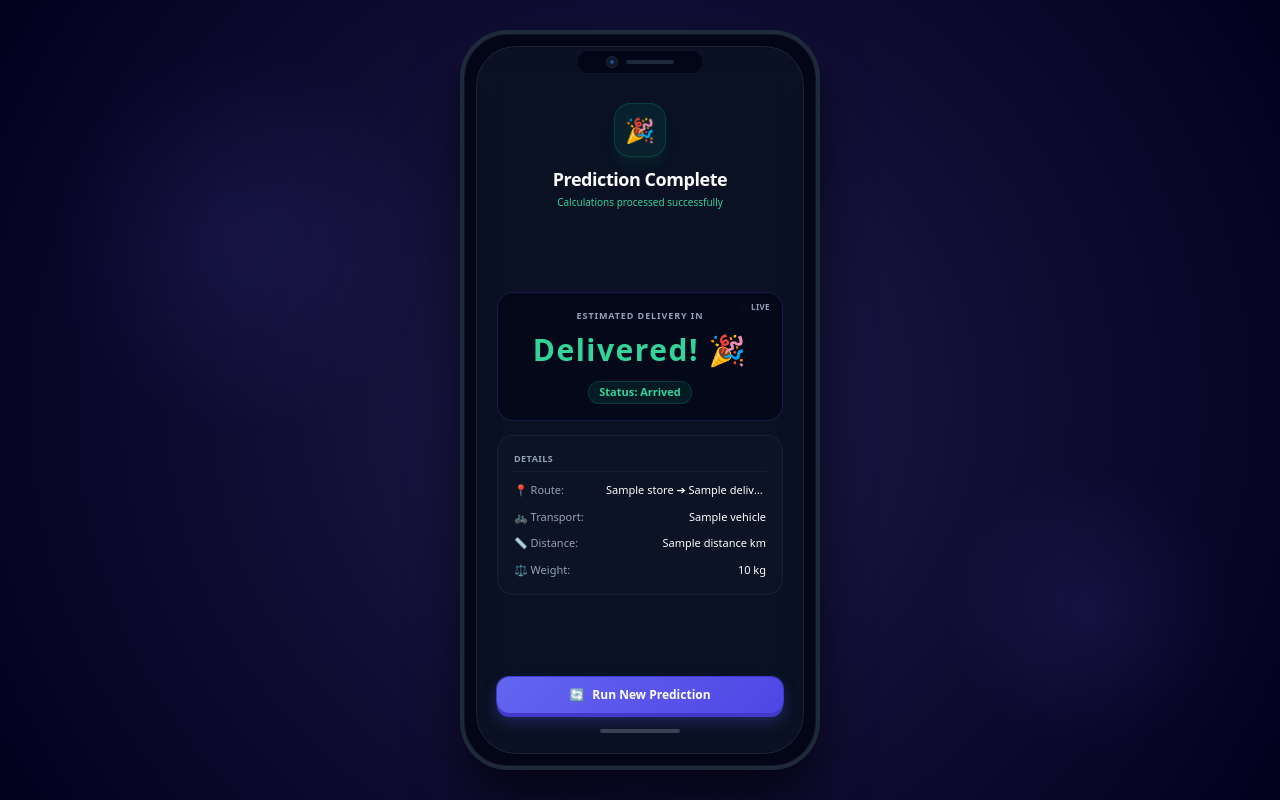
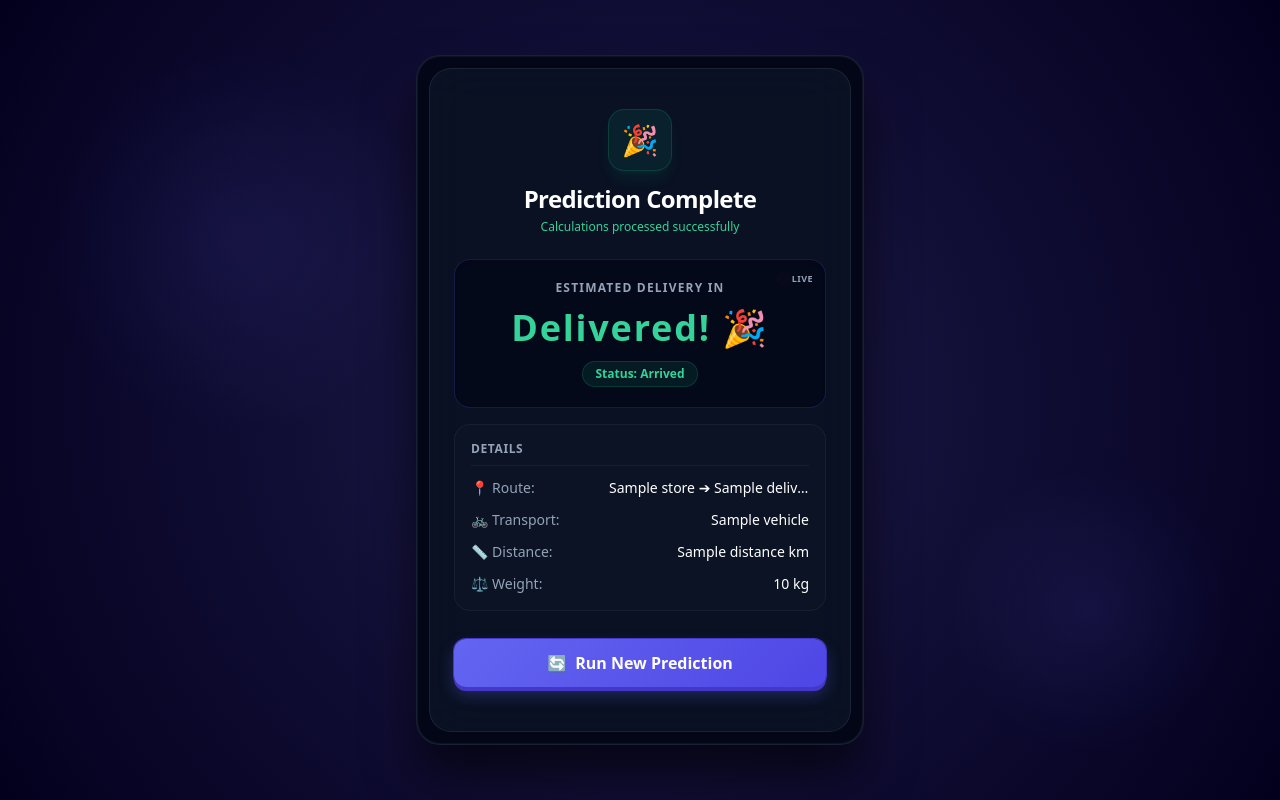
Before and after one commit to kavitha27c-droid/delivery-track, a Flask app: template templates/results.html in a window 1280 px wide. Run offline with Flask 3, Linux system fonts and the light colour scheme; the template is opened without the code that fills it: most values are stand-ins (such as "Sample title", 1, 10 or a date in 2020); some libraries are stand-ins or nearby versions.

Commit message:
Update results.html

```diff
--- a/templates/results.html
+++ b/templates/results.html
@@ -12,13 +12,13 @@
             background: radial-gradient(circle at 50% 50%, #1e1b4b 0%, #03001e 100%);
             min-height: 100vh;
             perspective: 1200px;
-            overflow: hidden;
+            overflow-x: hidden;
             -webkit-tap-highlight-color: transparent;
             font-family: system-ui, -apple-system, BlinkMacSystemFont, 'Segoe UI', Roboto, Oxygen, Ubuntu, Cantarell, sans-serif;
         }
 
-        /* 3D Mobile Device Chassis - Adjusted to standard production viewport dimensions */
-        .phone-container {
+        /* 3D Dashboard Card Chassis - Now fully fluid and responsive */
+        .card-container {
             transform-style: preserve-3d;
             transition: transform 0.15s ease-out;
             box-shadow:
@@ -32,15 +32,6 @@
             backdrop-filter: blur(20px);
             -webkit-backdrop-filter: blur(20px);
             border: 1px solid rgba(255, 255, 255, 0.08);
-        }
-
-        /* Hide scrollbar for cleaner app appearance while retaining scrolling behavior */
-        .no-scrollbar::-webkit-scrollbar {
-            display: none;
-        }
-        .no-scrollbar {
-            -ms-overflow-style: none;
-            scrollbar-width: none;
         }
 
         /* Volumetric 3D Button Style */
@@ -84,65 +75,57 @@
         }
     </style>
 </head>
-<body class="flex justify-center items-center min-h-screen p-4">
+<body class="flex justify-center items-center min-h-screen p-4 sm:p-6 md:p-8">
 
     <!-- Interactive Background Bubbles -->
-    <div class="bubble w-[400px] h-[400px] top-10 left-10 animate-pulse"></div>
-    <div class="bubble w-[300px] h-[300px] bottom-10 right-10 animate-pulse" style="animation-delay: 2s;"></div>
+    <div class="bubble w-[250px] h-[250px] sm:w-[400px] sm:h-[400px] top-10 left-10 animate-pulse"></div>
+    <div class="bubble w-[200px] h-[200px] sm:w-[300px] sm:h-[300px] bottom-10 right-10 animate-pulse" style="animation-delay: 2s;"></div>
 
-    <!-- 3D Phone Chassis Wrapper (Standardized Dimensions) -->
-    <div id="phone" class="phone-container w-[360px] h-[740px] bg-slate-950 rounded-[48px] p-3 border-4 border-slate-800 relative z-10 flex flex-col overflow-hidden">
-
-        <!-- Phone Camera Notch -->
-        <div class="absolute top-4 left-1/2 transform -translate-x-1/2 w-32 h-6 bg-slate-950 rounded-full z-30 flex items-center justify-center border border-slate-800/50">
-            <div class="w-3 h-3 rounded-full bg-slate-900 border border-slate-800 mr-2 flex justify-center items-center">
-                <div class="w-1 h-1 rounded-full bg-blue-500/50"></div>
-            </div>
-            <div class="w-12 h-1 bg-slate-800 rounded-full"></div>
-        </div>
+    <!-- 3D Fluid Chassis - Dynamically conforms to screen size like your index page -->
+    <div id="interactive-card" class="card-container w-full max-w-md bg-slate-950 rounded-3xl p-2 sm:p-3 border border-slate-800/80 relative z-10 flex flex-col overflow-hidden">
 
         <!-- Glassmorphic Screen Layer -->
-        <div class="glass-screen flex-1 rounded-[40px] px-5 pt-12 pb-5 flex flex-col justify-between overflow-y-auto no-scrollbar z-20">
+        <div class="glass-screen flex-1 rounded-[22px] px-5 py-8 sm:px-6 sm:py-10 flex flex-col justify-between z-20">
 
             <!-- App Header -->
-            <div class="text-center mt-2">
-                <div class="inline-flex p-2.5 bg-emerald-500/10 rounded-2xl border border-emerald-500/20 mb-2 shadow-lg shadow-emerald-500/10">
-                    <span class="text-2xl">🎉</span>
+            <div class="text-center">
+                <div class="inline-flex p-3 bg-emerald-500/10 rounded-2xl border border-emerald-500/20 mb-3 shadow-lg shadow-emerald-500/10">
+                    <span class="text-3xl">🎉</span>
                 </div>
-                <h2 class="text-lg font-bold tracking-tight text-white">Prediction Complete</h2>
-                <p class="text-[10px] text-emerald-400 mt-0.5">Calculations processed successfully</p>
+                <h2 class="text-xl sm:text-2xl font-bold tracking-tight text-white">Prediction Complete</h2>
+                <p class="text-xs text-emerald-400 mt-1">Calculations processed successfully</p>
             </div>
 
             <!-- Result Card Viewport -->
-            <div class="my-4 flex-1 flex flex-col justify-center space-y-3.5">
+            <div class="my-6 space-y-4">
 
                 <!-- Live Ticking Countdown Display -->
-                <div class="bg-slate-950/60 p-4 rounded-2xl border border-indigo-500/20 text-center shadow-inner relative overflow-hidden">
-                    <div class="absolute top-2 right-3 flex items-center gap-1">
-                        <span class="w-1.5 h-1.5 rounded-full bg-red-500 animate-ping"></span>
-                        <span class="text-[8px] text-slate-400 font-bold uppercase tracking-wider">Live</span>
+                <div class="bg-slate-950/60 p-5 rounded-2xl border border-indigo-500/20 text-center shadow-inner relative overflow-hidden">
+                    <div class="absolute top-3 right-3 flex items-center gap-1">
+                        <span class="w-2 h-2 rounded-full bg-red-500 animate-ping"></span>
+                        <span class="text-[9px] text-slate-400 font-bold uppercase tracking-wider">Live</span>
                     </div>
 
-                    <p class="text-[9px] text-slate-400 uppercase tracking-widest font-bold">Estimated Delivery In</p>
+                    <p class="text-[10px] sm:text-xs text-slate-400 uppercase tracking-widest font-bold">Estimated Delivery In</p>
 
-                    <!-- This ID is targeted by JS to tick down live -->
-                    <h1 id="live-timer" class="text-3xl font-extrabold text-indigo-400 my-2.5 tracking-wider">
+                    <!-- Targeted by JS to tick down live -->
+                    <h1 id="live-timer" class="text-3xl sm:text-4xl font-extrabold text-indigo-400 my-3 tracking-wider">
                         {{ result.hours }}h {{ result.minutes }}m 00s
                     </h1>
 
                     <!-- Color-Coded Dynamic Status Badge -->
-                    <span id="status-badge" class="px-2.5 py-0.5 text-[11px] font-semibold rounded-full bg-indigo-500/10 border border-indigo-500/20 text-indigo-300 inline-block">
+                    <span id="status-badge" class="px-3 py-1 text-xs font-semibold rounded-full bg-indigo-500/10 border border-indigo-500/20 text-indigo-300 inline-block">
                         Status: {{ result.status }}
                     </span>
                 </div>
 
                 <!-- Parameters breakdown -->
-                <div class="bg-slate-900/40 p-4 rounded-2xl border border-white/5 text-[11px] space-y-2.5">
-                    <h3 class="text-[9px] uppercase tracking-wider font-bold text-slate-400 border-b border-white/5 pb-1.5">Details</h3>
+                <div class="bg-slate-900/40 p-4 rounded-2xl border border-white/5 text-xs sm:text-sm space-y-3">
+                    <h3 class="text-[10px] sm:text-xs uppercase tracking-wider font-bold text-slate-400 border-b border-white/5 pb-2">Details</h3>
 
-                    <div class="flex justify-between items-center gap-2">
-                        <span class="text-slate-400 shrink-0">📍 Route:</span>
-                        <span class="text-white font-medium text-right truncate max-w-[160px]">{{ result.store }} ➔ {{ result.delivery }}</span>
+                    <div class="flex justify-between items-center gap-4">
+                        <span class="text-slate-400 whitespace-nowrap">📍 Route:</span>
+                        <span class="text-white font-medium text-right truncate max-w-[200px]">{{ result.store }} ➔ {{ result.delivery }}</span>
                     </div>
                     <div class="flex justify-between items-center">
                         <span class="text-slate-400">🚲 Transport:</span>
@@ -160,20 +143,18 @@
             </div>
 
             <!-- Dynamic Re-calculate Action Button -->
-            <div class="pt-1">
-                <a href="/" class="btn-3d w-full text-white font-bold py-2.5 text-xs flex items-center justify-center gap-2">
+            <div class="pt-2">
+                <a href="/" class="btn-3d w-full text-white font-bold py-3 text-sm sm:text-base flex items-center justify-center gap-2">
                     <span>🔄</span> Run New Prediction
                 </a>
             </div>
 
-            <!-- Device Navigation virtual indicator pill -->
-            <div class="w-20 h-1 bg-white/20 rounded-full mx-auto mt-3"></div>
         </div>
     </div>
 
     <!-- JavaScript to power the dynamic 3D tilting & the live countdown -->
     <script>
-        const phone = document.getElementById('phone');
+        const interactiveCard = document.getElementById('interactive-card');
 
         // --- 1. Dynamic 3D Tilt Mechanics ---
         document.addEventListener('mousemove', (e) => {
@@ -184,26 +165,26 @@
             const rotateX = ((clientY - centerY) / centerY) * -12;
             const rotateY = ((clientX - centerX) / centerX) * 12;
 
-            phone.style.transform = `rotateX(${rotateX}deg) rotateY(${rotateY}deg)`;
+            interactiveCard.style.transform = `rotateX(${rotateX}deg) rotateY(${rotateY}deg)`;
         });
 
         document.addEventListener('mouseleave', () => {
-            phone.style.transform = 'rotateX(0deg) rotateY(0deg)';
+            interactiveCard.style.transform = 'rotateX(0deg) rotateY(0deg)';
         });
 
-        phone.addEventListener('touchmove', (e) => {
+        interactiveCard.addEventListener('touchmove', (e) => {
             if(e.touches.length === 1) {
                 const touch = e.touches[0];
                 const centerX = window.innerWidth / 2;
                 const centerY = window.innerHeight / 2;
                 const rotateX = ((touch.clientY - centerY) / centerY) * -15;
                 const rotateY = ((touch.clientX - centerX) / centerX) * 15;
-                phone.style.transform = `rotateX(${rotateX}deg) rotateY(${rotateY}deg)`;
+                interactiveCard.style.transform = `rotateX(${rotateX}deg) rotateY(${rotateY}deg)`;
             }
         }, { passive: true });
 
-        phone.addEventListener('touchend', () => {
-            phone.style.transform = 'rotateX(0deg) rotateY(0deg)';
+        interactiveCard.addEventListener('touchend', () => {
+            interactiveCard.style.transform = 'rotateX(0deg) rotateY(0deg)';
         });
 
         // --- 2. Live Countdown Timer Logic ---
@@ -218,7 +199,7 @@
                     timerElement.innerText = "Delivered! 🎉";
                     timerElement.classList.replace('text-indigo-400', 'text-emerald-400');
                     statusBadge.innerText = "Status: Arrived";
-                    statusBadge.className = "px-2.5 py-0.5 text-[11px] font-semibold rounded-full bg-emerald-500/10 border border-emerald-500/20 text-emerald-400 inline-block";
+                    statusBadge.className = "px-3 py-1 text-xs font-semibold rounded-full bg-emerald-500/10 border border-emerald-500/20 text-emerald-400 inline-block";
                     return;
                 }
 
```
